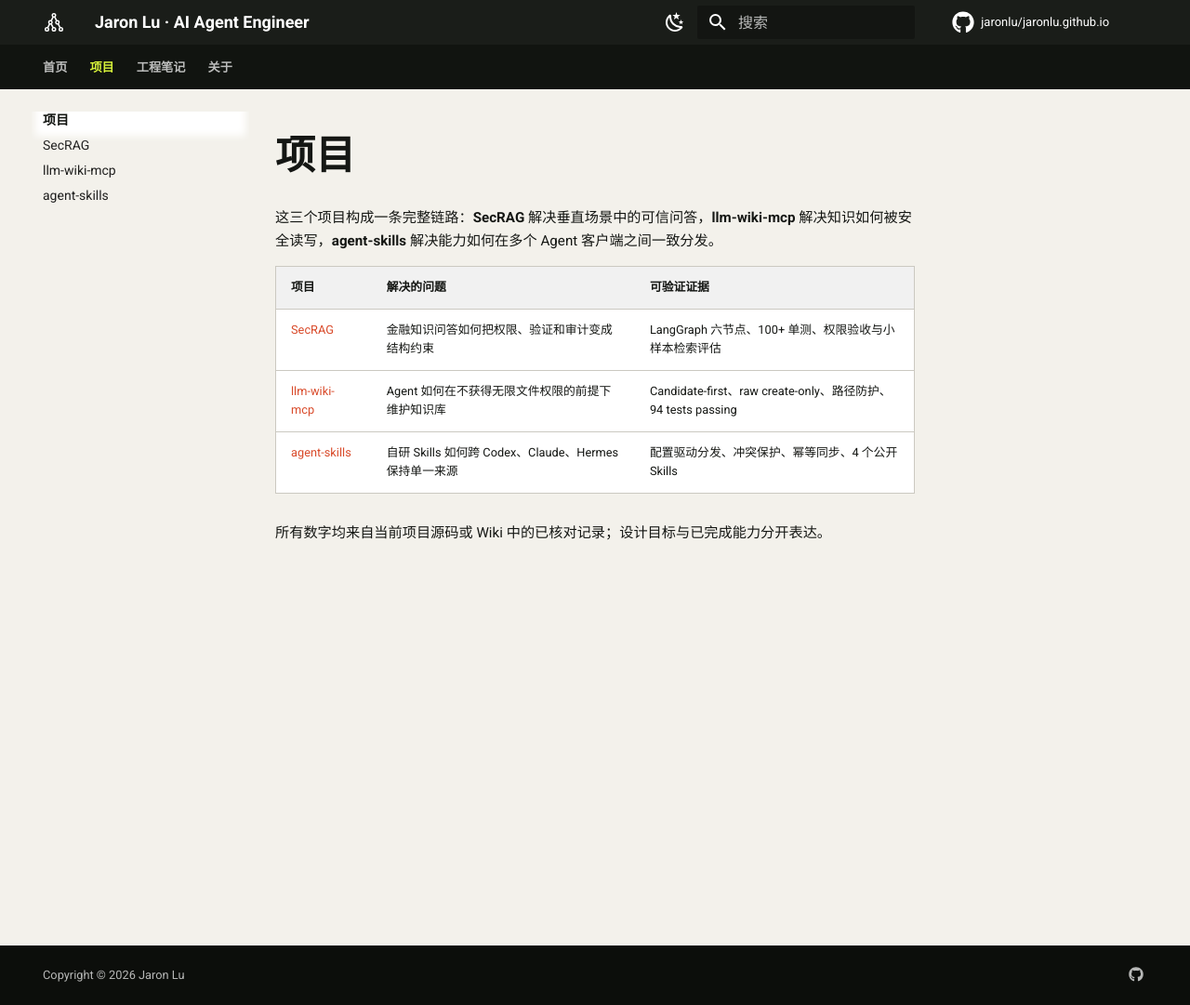
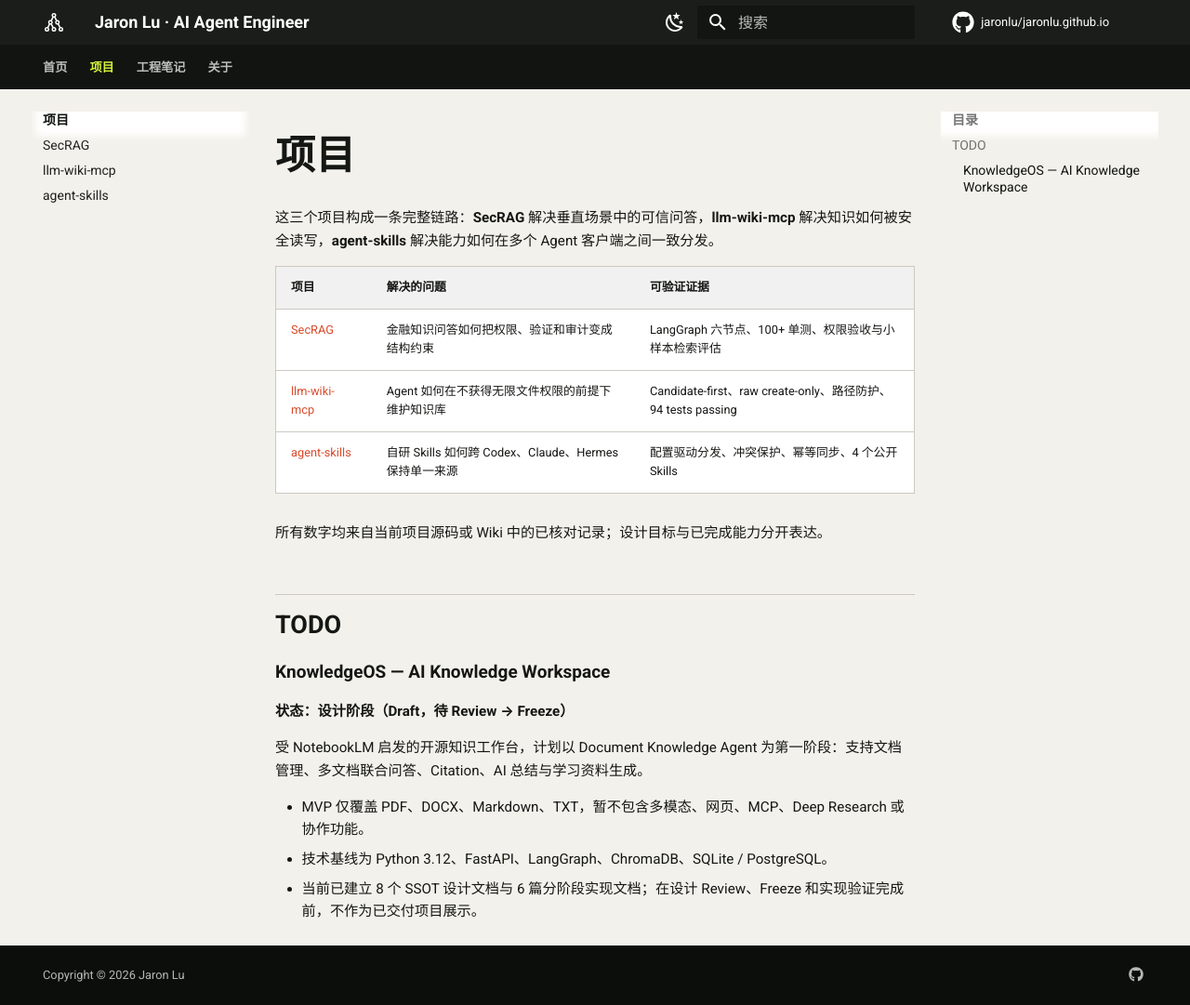
Before and after one commit to jaronlu/jaronlu.github.io, an MkDocs documentation site: the page built from docs/projects/index.md, in a window 1280 px wide and 1081 px high. Shown: the whole window at 93% size. Built offline with MkDocs 1.6.1 and Material for MkDocs 9.7.7, drawn with Linux system fonts in a browser that asks for light colours; comment, search, counter and statistics services are not loaded.

Commit message:
docs: add KnowledgeOS TODO and refine project copy

```diff
--- a/docs/projects/index.md
+++ b/docs/projects/index.md
@@ -9,3 +9,15 @@
 | [agent-skills](agent-skills.md) | 自研 Skills 如何跨 Codex、Claude、Hermes 保持单一来源 | 配置驱动分发、冲突保护、幂等同步、4 个公开 Skills |
 
 所有数字均来自当前项目源码或 Wiki 中的已核对记录；设计目标与已完成能力分开表达。
+
+## TODO
+
+### KnowledgeOS — AI Knowledge Workspace
+
+**状态：设计阶段（Draft，待 Review → Freeze）**
+
+受 NotebookLM 启发的开源知识工作台，计划以 Document Knowledge Agent 为第一阶段：支持文档管理、多文档联合问答、Citation、AI 总结与学习资料生成。
+
+- MVP 仅覆盖 PDF、DOCX、Markdown、TXT，暂不包含多模态、网页、MCP、Deep Research 或协作功能。
+- 技术基线为 Python 3.12、FastAPI、LangGraph、ChromaDB、SQLite / PostgreSQL。
+- 当前已建立 8 个 SSOT 设计文档与 6 篇分阶段实现文档；在设计 Review、Freeze 和实现验证完成前，不作为已交付项目展示。
```
Also changed, not shown: docs/index.md (+1 -1 lines).
